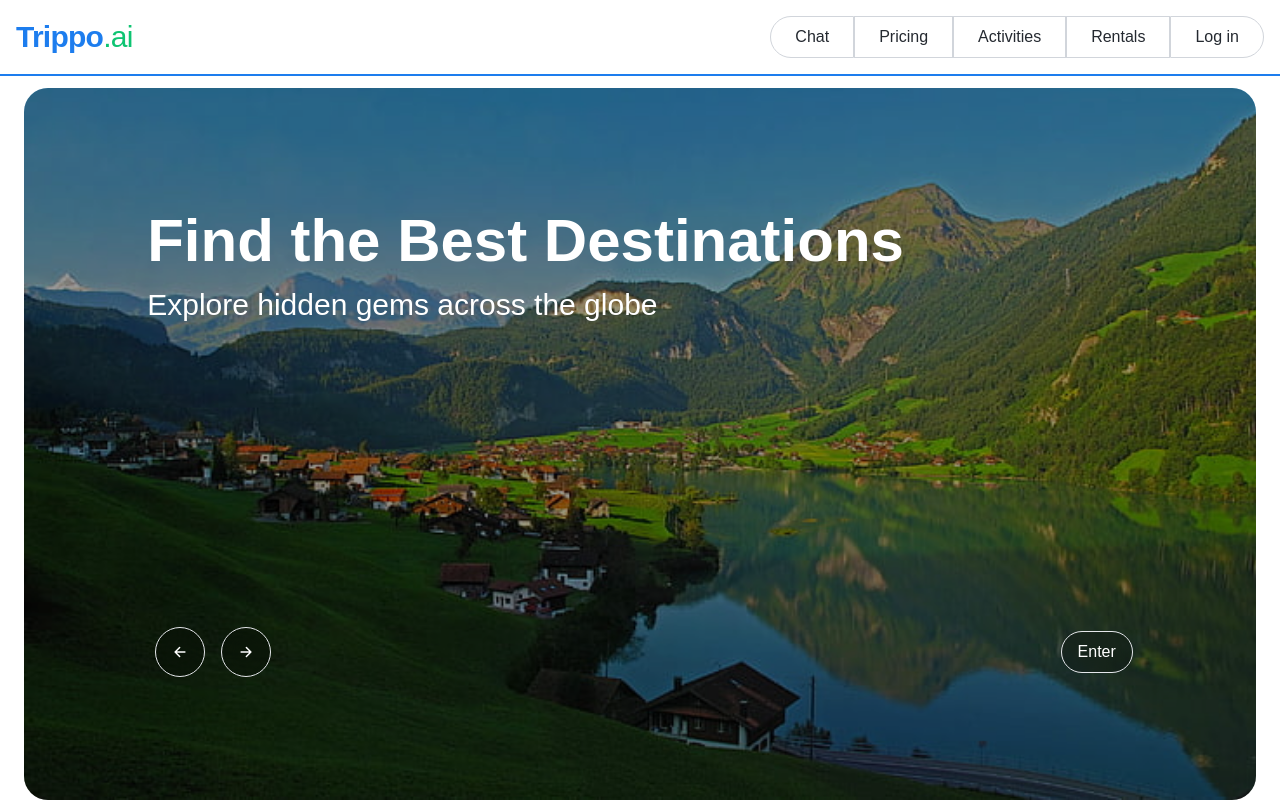
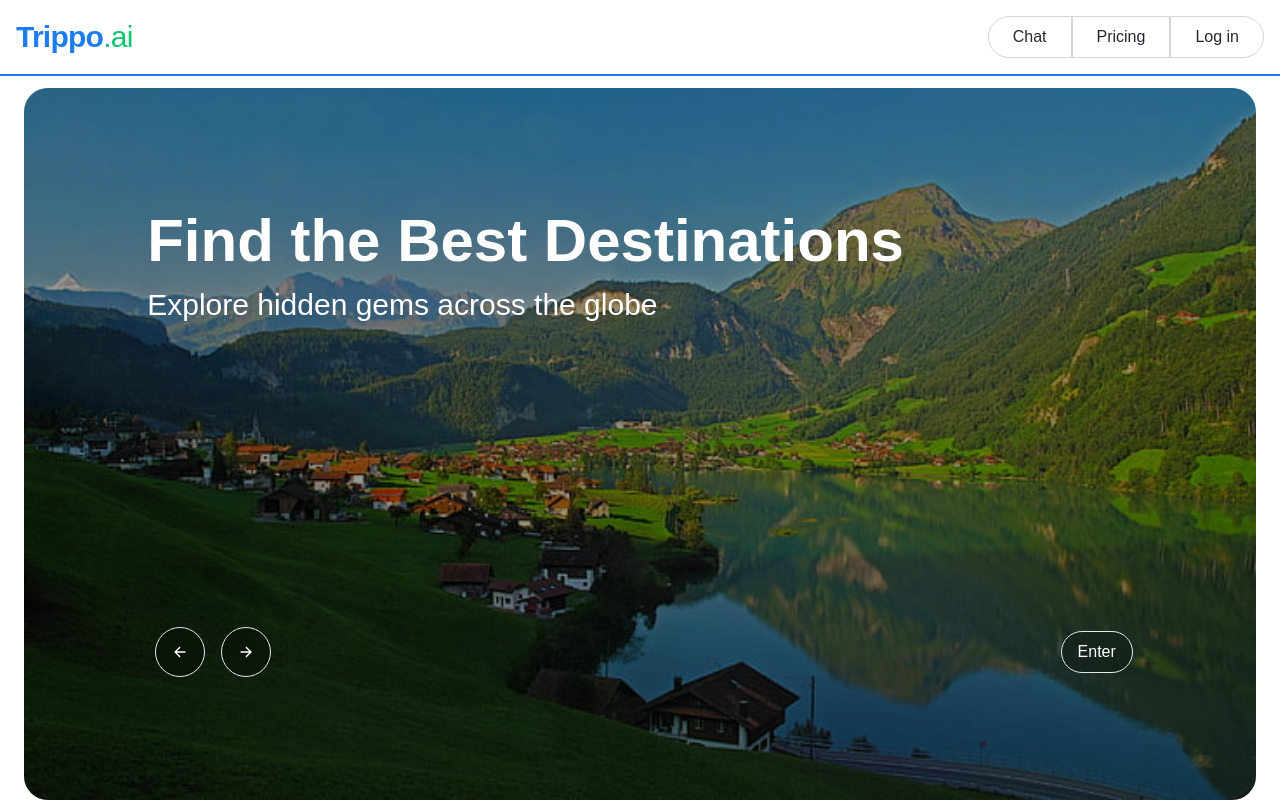
Before and after one commit to WiTheR60334/TrippoBot2, a Next.js app: page / in a window 1280 px wide. Shown: the top 802 px of the page. Built offline with nearby package versions, Linux system fonts and the light colour scheme.

Commit message:
fixed pricing redirection

```diff
--- a/app/page.js
+++ b/app/page.js
@@ -16,7 +16,9 @@ export default function Home() {
       {/* <HomePage /> */}
       <WelcomeTips />
       {/* <Profile /> */}
+      <div id="pricing">
       <Pricing />
+      </div>
       <div style={{marginTop: "5rem"}}>
       <Feedback />
       </div>
--- a/components/Navbar.jsx
+++ b/components/Navbar.jsx
@@ -14,6 +14,9 @@ export default function Navbar() {
 
   const handleChat = () => {
     window.location.href = "/chat";
+  };
+  const handlePricing = () => {
+    window.location.href = "#pricing";
   };
   const handleChatGold = () => {
     window.location.href = "/chat-gold";
@@ -99,15 +102,9 @@ export default function Navbar() {
           </li>
           <li
             className="px-6 py-2 cursor-pointer border-[1px] bg-white text-[var(--g)] hover:bg-[var(--g)] hover:text-white border-gray-300 "
-            onClick={handleChat}
+            onClick={handlePricing}
           >
             Pricing
-          </li>
-          <li className="px-6 py-2 cursor-pointer border-[1px] bg-white text-[var(--g)] hover:bg-[var(--g)] hover:text-white border-gray-300">
-            Activities
-          </li>
-          <li className="px-6 py-2 cursor-pointer border-[1px] bg-white text-[var(--g)] hover:bg-[var(--g)] hover:text-white border-gray-300">
-            Rentals
           </li>
           <li
             className="px-6 py-2 cursor-pointer border-[1px] bg-white text-[var(--g)] hover:bg-[var(--g)] hover:text-white border-gray-300 rounded-r-full"
```
